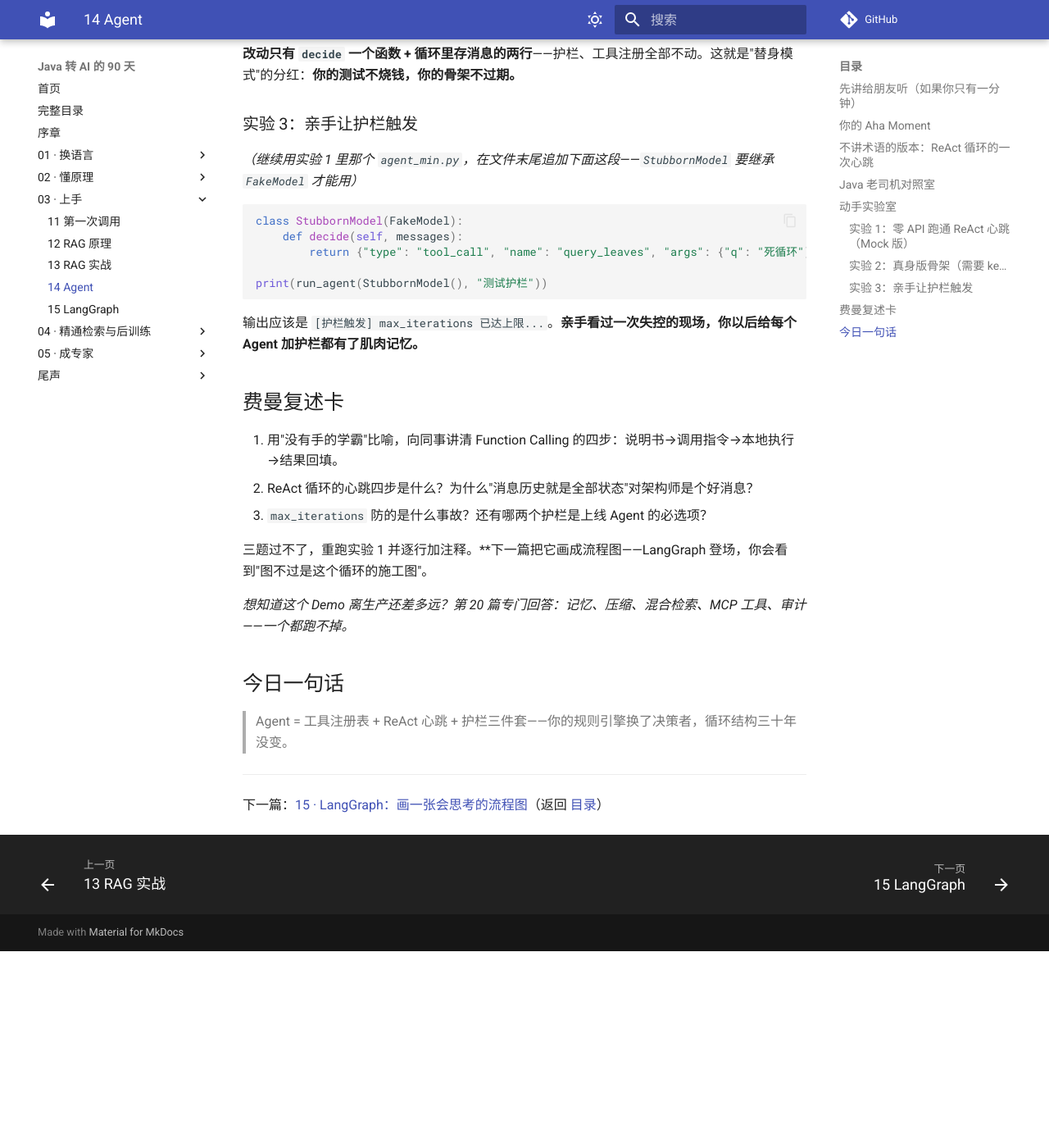
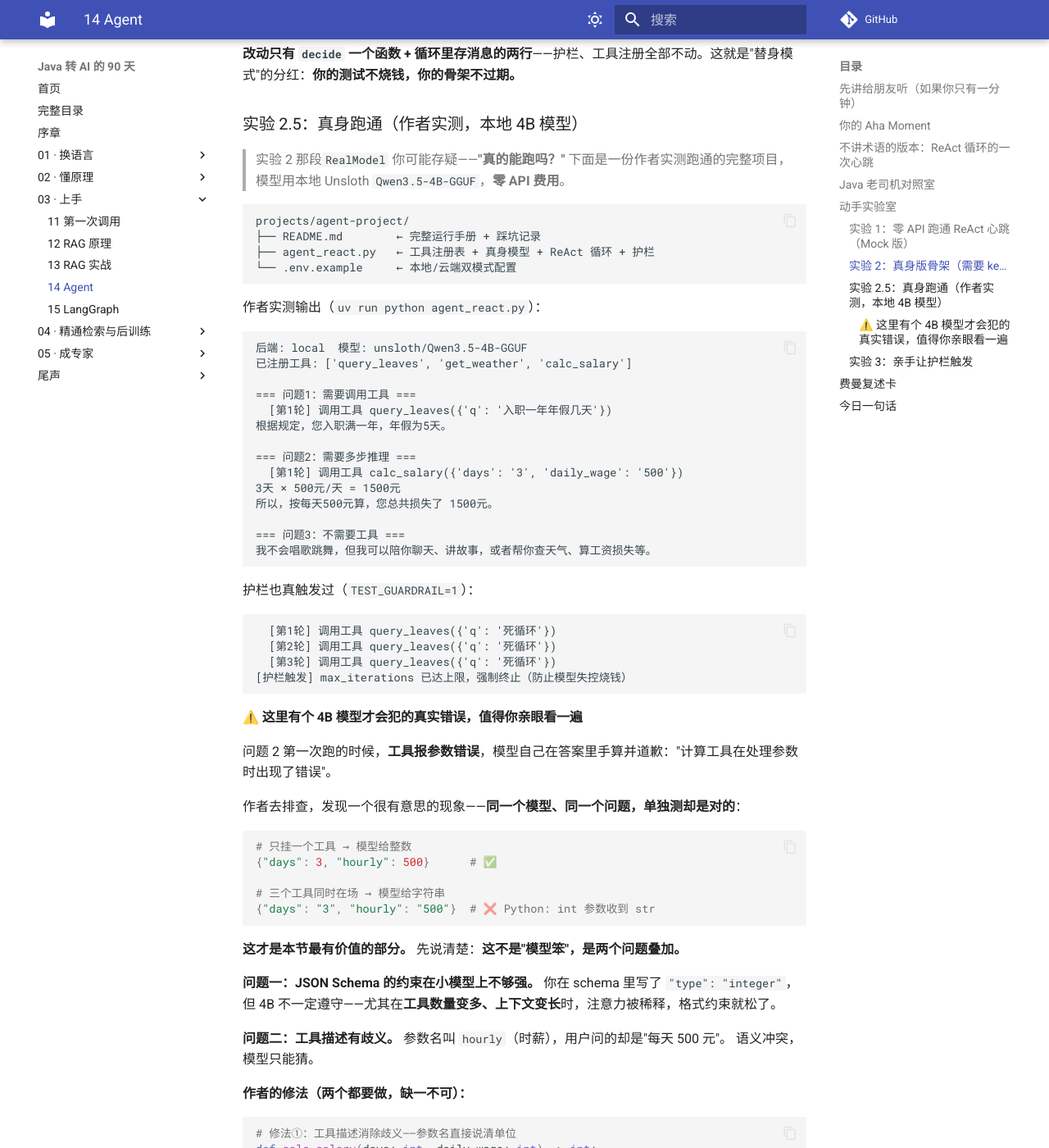
Before and after one commit to cookiespiggy/java-to-ai-in-90-days, an MkDocs documentation site: the page built from docs/14-agent.md, in a window 1280 px wide and 1400 px high, scrolled down 5467 px. Shown: the whole window at 82% size. Built offline with MkDocs 1.6.1 and Material for MkDocs 9.7.7, drawn with Linux system fonts in a browser that asks for light colours; comment, search, counter and statistics services are not loaded; before the commit the page ends 6627 px from its top, so only the background shows below that; some of the changed text lies outside the part shown.

Commit message:
docs: update docs/14-agent.md

````diff
--- a/docs/14-agent.md
+++ b/docs/14-agent.md
@@ -222,6 +222,100 @@ messages.append({"role": "tool", "tool_call_id": decision["tool_call_id"],
 
 **改动只有 `decide` 一个函数 + 循环里存消息的两行**——护栏、工具注册全部不动。这就是"替身模式"的分红：**你的测试不烧钱，你的骨架不过期。**
 
+### 实验 2.5：真身跑通（作者实测，本地 4B 模型）
+
+> 实验 2 那段`RealModel` 你可能存疑——**"真的能跑吗？"** 下面是一份作者实测跑通的完整项目，
+> 模型用本地 Unsloth `Qwen3.5-4B-GGUF`，**零 API 费用**。
+
+```
+projects/agent-project/
+├── README.md        ← 完整运行手册 + 踩坑记录
+├── agent_react.py   ← 工具注册表 + 真身模型 + ReAct 循环 + 护栏
+└── .env.example     ← 本地/云端双模式配置
+```
+
+作者实测输出（`uv run python agent_react.py`）：
+
+```
+后端: local  模型: unsloth/Qwen3.5-4B-GGUF
+已注册工具: ['query_leaves', 'get_weather', 'calc_salary']
+
+=== 问题1：需要调用工具 ===
+  [第1轮] 调用工具 query_leaves({'q': '入职一年年假几天'})
+根据规定，您入职满一年，年假为5天。
+
+=== 问题2：需要多步推理 ===
+  [第1轮] 调用工具 calc_salary({'days': '3', 'daily_wage': '500'})
+3天 × 500元/天 = 1500元
+所以，按每天500元算，您总共损失了 1500元。
+
+=== 问题3：不需要工具 ===
+我不会唱歌跳舞，但我可以陪你聊天、讲故事，或者帮你查天气、算工资损失等。
+```
+
+护栏也真触发过（`TEST_GUARDRAIL=1`）：
+
+```
+  [第1轮] 调用工具 query_leaves({'q': '死循环'})
+  [第2轮] 调用工具 query_leaves({'q': '死循环'})
+  [第3轮] 调用工具 query_leaves({'q': '死循环'})
+[护栏触发] max_iterations 已达上限，强制终止（防止模型失控烧钱）
+```
+
+#### ⚠️ 这里有个 4B 模型才会犯的真实错误，值得你亲眼看一遍
+
+问题 2 第一次跑的时候，**工具报参数错误**，模型自己在答案里手算并道歉："计算工具在处理参数时出现了错误"。
+
+作者去排查，发现一个很有意思的现象——**同一个模型、同一个问题，单独测却是对的**：
+
+```python
+# 只挂一个工具 → 模型给整数
+{"days": 3, "hourly": 500}      # ✅
+
+# 三个工具同时在场 → 模型给字符串
+{"days": "3", "hourly": "500"}  # ❌ Python: int 参数收到 str
+```
+
+**这才是本节最有价值的部分。** 先说清楚：**这不是"模型笨"，是两个问题叠加。**
+
+**问题一：JSON Schema 的约束在小模型上不够强。** 你在 schema 里写了 `"type": "integer"`，
+但 4B 不一定遵守——尤其在**工具数量变多、上下文变长**时，注意力被稀释，格式约束就松了。
+
+**问题二：工具描述有歧义。** 参数名叫 `hourly`（时薪），用户问的却是"每天 500 元"。
+语义冲突，模型只能猜。
+
+**作者的修法（两个都要做，缺一不可）：**
+
+```python
+# 修法①：工具描述消除歧义——参数名直接说清单位
+def calc_salary(days: int, daily_wage: int) -> int:
+    """按请假天数和【每天】工资估算损失金额。参数 daily_wage 是「日薪」，不是时薪。"""
+    return days * daily_wage
+
+# 修法②：参数类型强校验兜底（生产环境必备）
+def _coerce_args(fn, args):
+    for k, v in args.items():
+        if 参数注解是 int and isinstance(v, str):
+            out[k] = int(v.strip())          # "3" → 3
+
+# 修法③：把失败原因喂回模型，让它自愈
+try:
+    result = TOOLS[name](**_coerce_args(TOOLS[name], args))
+except Exception as e:
+    result = f"工具执行失败：{e}。请检查参数后重试或直接作答。"
+```
+
+> **一句话记住**：**永远不要相信模型给的参数类型。**
+> 工具边界是最后一道防线，它必须假设上游是善意的、但会犯低级错误的。
+>
+> 这和 04 篇的 `@retry`、22 篇的熔断是同一个思路：**你永远不知道上游会不会抽风，
+> 所以防线要建在自己这一侧。** 模型只是又一个不可靠的上游。
+
+**顺便回答一个你一定会问的问题：4B 能上生产吗？**
+作者实测下来——**能用，但稳定性明显不如云端旗舰**，参数类型错误就是典型表现。
+**4B 适合本地跑通、演示、教学；真上生产，要么换更大的模型，要么把类型校验、护栏、兜底一层层补厚。**
+这句话本身就是本书想教你的东西：**能力可以小，防线不能薄。**
+
 ### 实验 3：亲手让护栏触发
 
 *（继续用实验 1 里那个 `agent_min.py`，在文件末尾追加下面这段——`StubbornModel` 要继承 `FakeModel` 才能用）*
````
